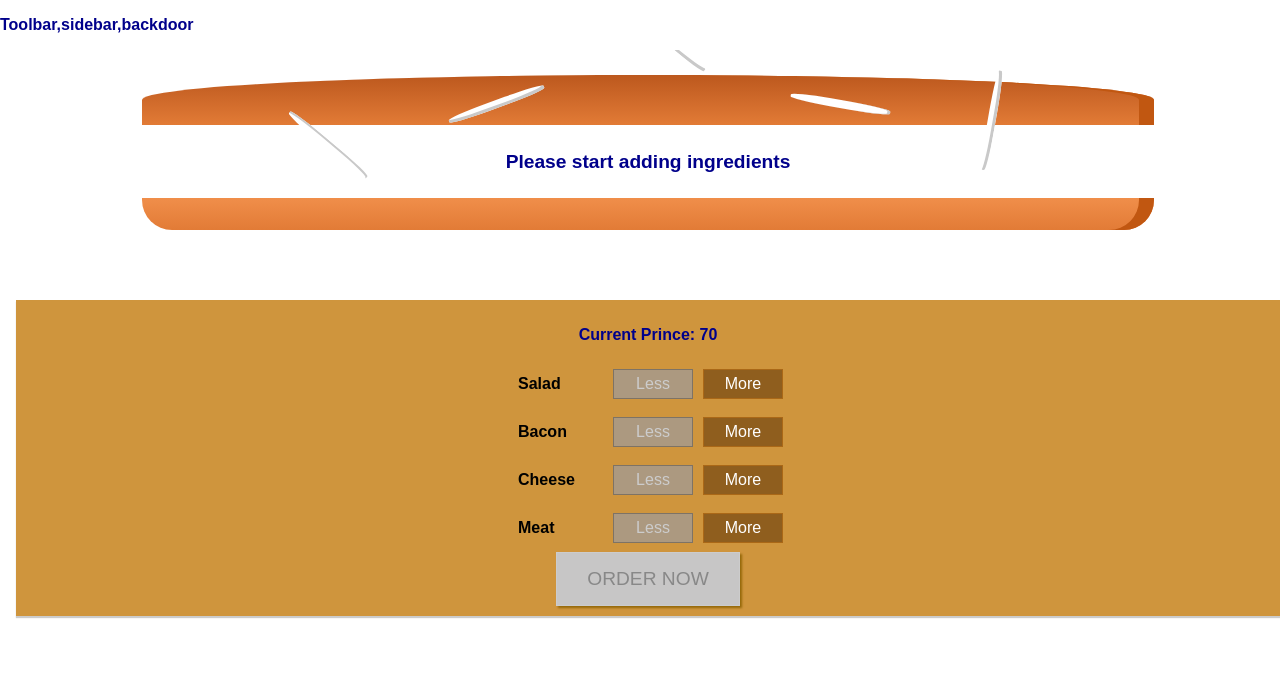
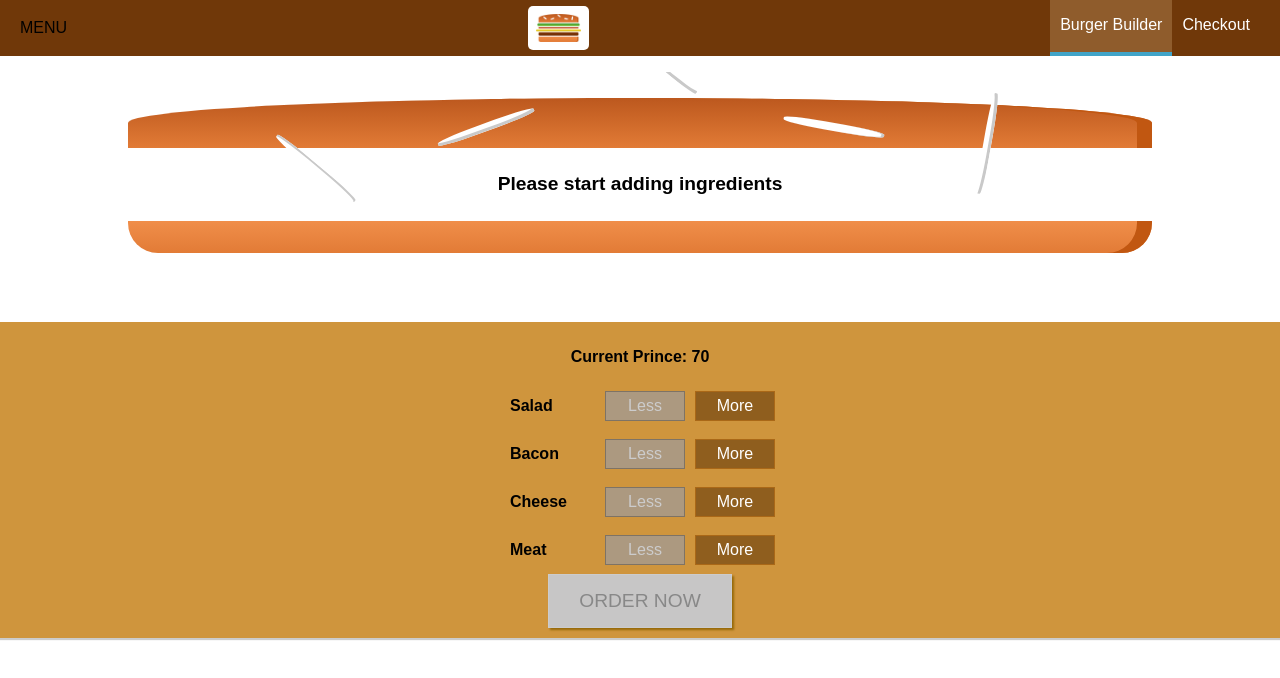
Before and after one commit to saiful-dev/Burger-Builder-Project-ReactJS-, a React app: page / in a window 1280 px wide. Shown: the top 678 px of the page. Built offline with nearby package versions, Linux system fonts and the light colour scheme.

Commit message:
Navigation Added

```diff
--- a/src/components/Layout/Layout.css
+++ b/src/components/Layout/Layout.css
@@ -1,11 +1,6 @@
 .Content{
-    margin-top: 16px;
-    color:black;
-    margin-left: 16px;
+    margin-top: 72px;
+
 
 
 }
-p{
-    color: darkblue;
-    font-weight: bold;
-}
--- a/src/components/Layout/Layout.js
+++ b/src/components/Layout/Layout.js
@@ -2,11 +2,12 @@
 
 import Aux from '../../hoc/Aux'
 import './Layout.css'
+import Toolbar from '../Navigation/Toolbar/Toolbar'
 
 const layout=(props)=>(
     // add Aux bcz jsx don't support more than one parent element
     <Aux>
-        <div><p>Toolbar,sidebar,backdoor</p></div>
+        <Toolbar/>
         <main className='Content'>
             {props.children}
         </main>
--- /dev/null
+++ b/src/components/Logo/Logo.css
@@ -0,0 +1,15 @@
+
+
+.Logo{
+
+    background-color: white;
+    padding: 8px;
+    height: 80%;
+    box-sizing: border-box; /*it means including padding */
+    border-radius: 5px;
+}
+.Logo img{
+
+    height: 100%;
+
+}
--- /dev/null
+++ b/src/components/Logo/Logo.js
@@ -0,0 +1,12 @@
+import React from 'react';
+
+import burgerLogo from '../../assets/Images/burger-logo.png';
+import './Logo.css';
+const logo=(props)=>(
+
+    <div className='Logo'>
+        <img src={burgerLogo} alt='Myburger'/>
+    </div>
+);
+
+export default logo;
--- /dev/null
+++ b/src/components/Navigation/NavigationItems/NavigationItem/NavigationItem.css
@@ -0,0 +1,31 @@
+
+.NavigationItem{
+
+    margin: 0;
+    box-sizing: border-box;
+    display: flex;
+    height: 100%;
+    align-items: center;
+
+}
+
+.NavigationItem a{
+
+    color: white;
+    text-decoration: none;
+    height: 100%;
+    padding: 16px 10px;
+    border-bottom: 4px solid transparent;
+    box-sizing: border-box;
+    display: block;
+}
+
+.NavigationItem a:hover,
+.NavigationItem a:active,
+.NavigationItem a.active{ /* .active is a class name*/
+
+    background-color: #8F5C2C;
+    border-bottom:  4px solid #40A4C8;
+    color: white;
+
+}
--- /dev/null
+++ b/src/components/Navigation/NavigationItems/NavigationItem/NavigationItem.js
@@ -0,0 +1,15 @@
+import React from 'react';
+import './NavigationItem.css'
+const navigationItem=(props)=>(
+
+    <li className='NavigationItem'>
+        <a
+            href={props.link}
+            className={props.active ? 'active':null}
+            >
+
+            {props.children}</a></li>
+
+);
+
+export default navigationItem;
--- /dev/null
+++ b/src/components/Navigation/NavigationItems/NavigationItems.css
@@ -0,0 +1,10 @@
+
+
+.NavigationItems{
+    margin: 0;
+    padding: 0;
+    list-style: none;
+    display: flex; /* Displays an element as a block-level grid container */
+    align-items: center;
+    height: 100%;
+}
--- /dev/null
+++ b/src/components/Navigation/NavigationItems/NavigationItems.js
@@ -0,0 +1,14 @@
+import React from 'react';
+import './NavigationItems.css';
+import NavigationItem from './NavigationItem/NavigationItem';
+const navigationItems =(props) =>(
+    <ul className='NavigationItems'>
+
+        <NavigationItem link='/' active> Burger Builder</NavigationItem>
+        <NavigationItem link='/' > Checkout</NavigationItem>
+
+    </ul>
+
+);
+
+export default navigationItems;
--- /dev/null
+++ b/src/components/Navigation/Toolbar/Toolbar.css
@@ -0,0 +1,22 @@
+
+.Toolbar{
+
+    height: 56px;
+    width: 100%;
+    position: fixed;
+    top:0 ;
+    left:0;
+    background-color: #703809;
+    display: flex;
+    justify-content: space-between;
+    align-items: center;
+    padding: 0 20px;
+    box-sizing: border-box;
+    z-index: 90; /* it should less than backdrop z index */
+
+}
+
+.Toolbar nav{
+    height: 100%;
+
+}
--- /dev/null
+++ b/src/components/Navigation/Toolbar/Toolbar.js
@@ -0,0 +1,23 @@
+
+import React from 'react';
+import './Toolbar.css';
+
+import Logo from '../../Logo/Logo';
+import NavigationItems from '../NavigationItems/NavigationItems';
+
+const toolbar =(props) =>(
+
+    <header className='Toolbar'>
+        <div>MENU</div>
+        <Logo/>
+
+        <nav>
+            <NavigationItems/>
+        </nav>
+
+
+    </header>
+
+);
+
+export default toolbar;
```
Also changed, not shown: src/assets/Images/burger-logo.png (added).
